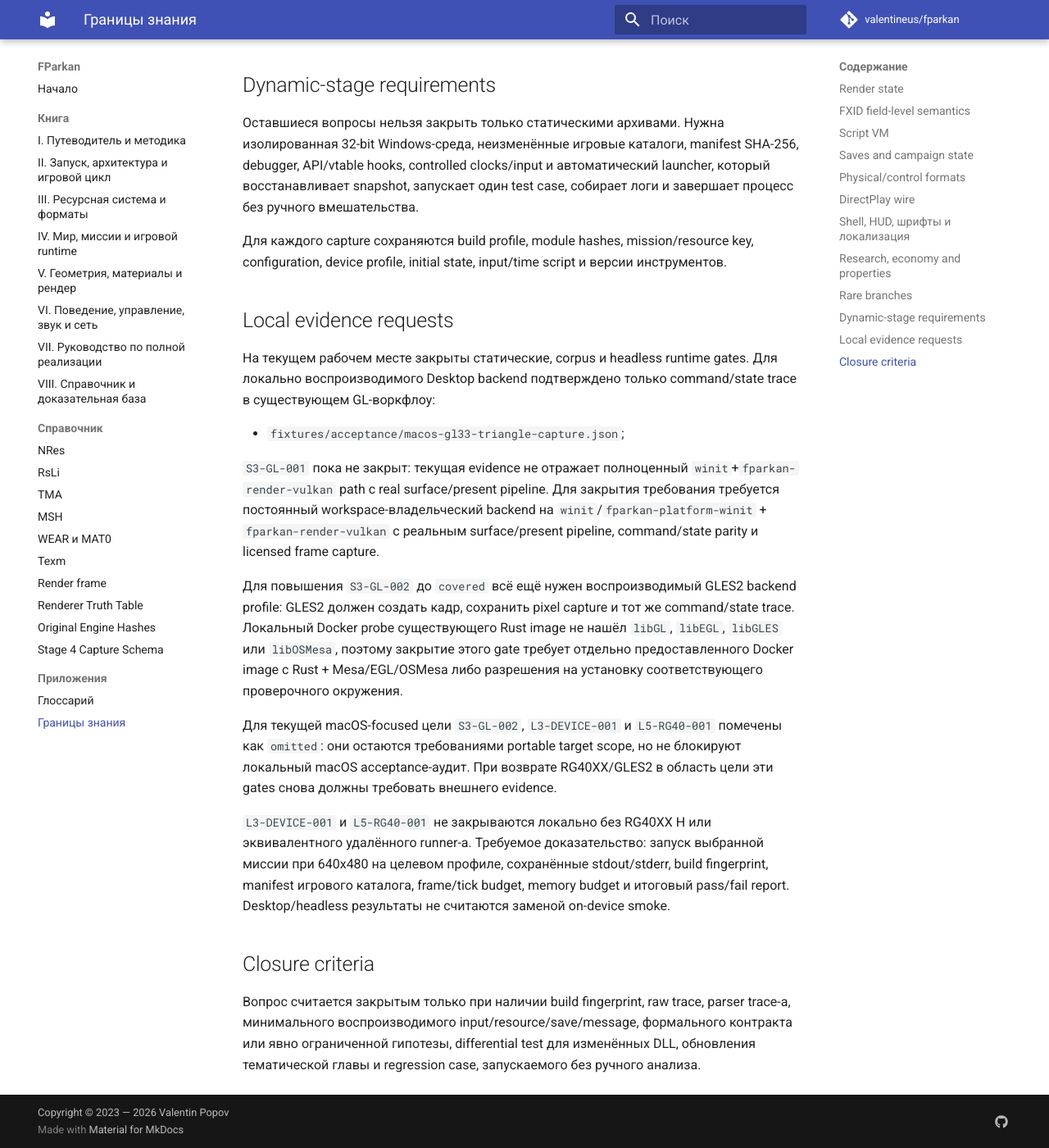
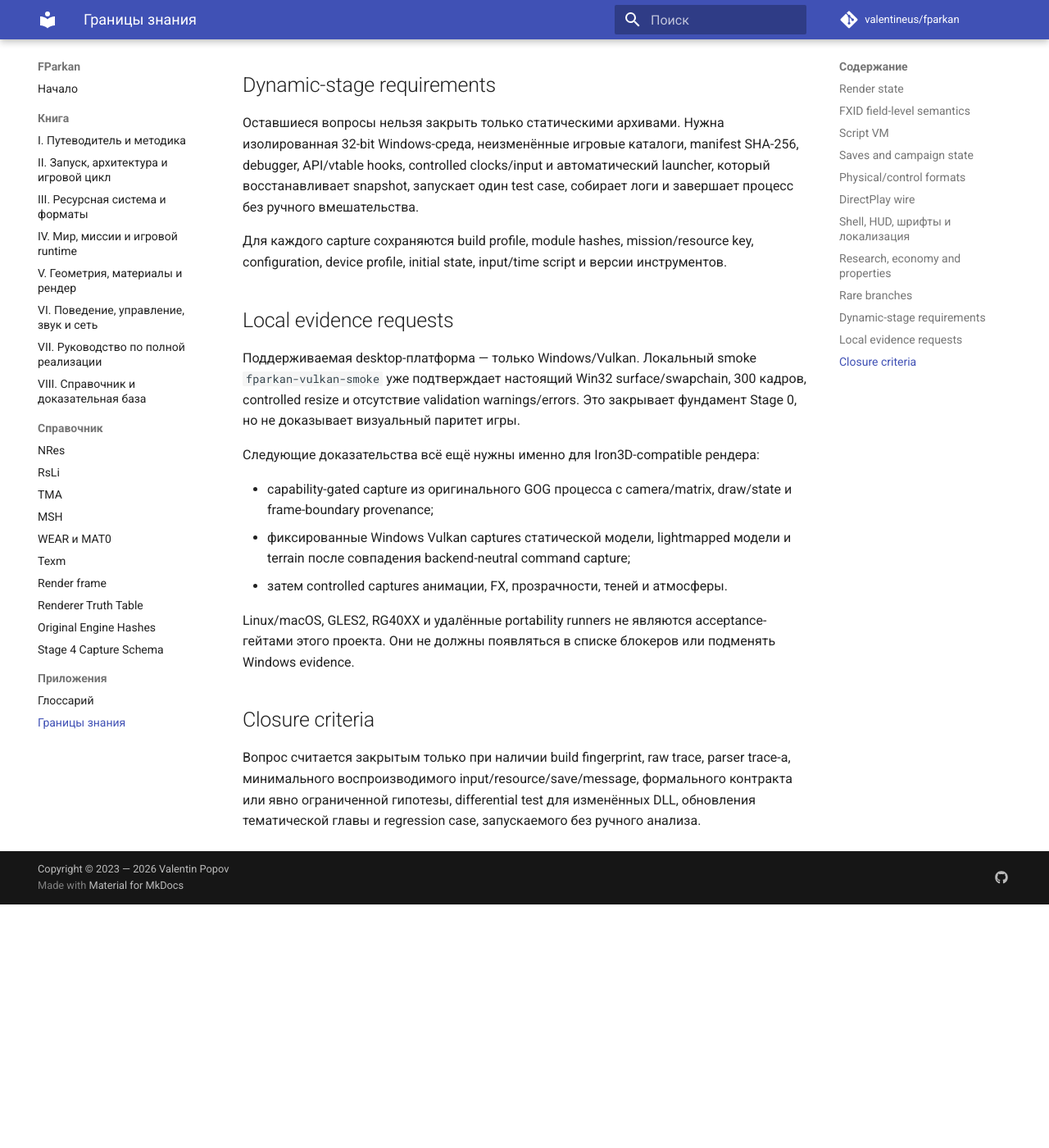
Before and after one commit to valentineus/fparkan, an MkDocs documentation site: the page built from docs/appendices/knowledge-boundaries.md, in a window 1280 px wide and 1400 px high, scrolled down 2587 px. Shown: the whole window at 82% size. Built offline with MkDocs 1.6.1 and Material for MkDocs 9.7.7, drawn with Linux system fonts in a browser that asks for light colours; comment, search, counter and statistics services are not loaded; after the commit the page ends 3690 px from its top, so only the background shows below that.

Commit message:
docs: reconcile Notion knowledge gaps

```diff
--- a/docs/appendices/knowledge-boundaries.md
+++ b/docs/appendices/knowledge-boundaries.md
@@ -113,36 +113,22 @@ key, configuration, device profile, initial state, input/time script и верс
 
 ## Local evidence requests
 
-На текущем рабочем месте закрыты статические, corpus и headless runtime gates.
-Для локально воспроизводимого Desktop backend подтверждено только command/state trace
-в существующем GL-воркфлоу:
+Поддерживаемая desktop-платформа — только Windows/Vulkan. Локальный smoke
+`fparkan-vulkan-smoke` уже подтверждает настоящий Win32 surface/swapchain,
+300 кадров, controlled resize и отсутствие validation warnings/errors.
+Это закрывает фундамент Stage 0, но не доказывает визуальный паритет игры.
 
-- `fixtures/acceptance/macos-gl33-triangle-capture.json`;
+Следующие доказательства всё ещё нужны именно для Iron3D-compatible рендера:
 
-`S3-GL-001` пока не закрыт: текущая evidence не отражает полноценный
-`winit`+`fparkan-render-vulkan` path с real surface/present pipeline.
-Для закрытия требования требуется постоянный workspace-владельческий backend на
-`winit`/`fparkan-platform-winit` + `fparkan-render-vulkan` с реальным
-surface/present pipeline, command/state parity и licensed frame capture.
+- capability-gated capture из оригинального GOG процесса с camera/matrix,
+  draw/state и frame-boundary provenance;
+- фиксированные Windows Vulkan captures статической модели, lightmapped модели
+  и terrain после совпадения backend-neutral command capture;
+- затем controlled captures анимации, FX, прозрачности, теней и атмосферы.
 
-Для повышения `S3-GL-002` до `covered` всё ещё нужен воспроизводимый GLES2
-backend profile: GLES2 должен создать кадр, сохранить pixel capture и тот же
-command/state trace. Локальный Docker probe существующего Rust image не нашёл
-`libGL`, `libEGL`, `libGLES` или `libOSMesa`, поэтому закрытие этого gate требует
-отдельно предоставленного Docker image с Rust + Mesa/EGL/OSMesa либо разрешения
-на установку соответствующего проверочного окружения.
-
-Для текущей macOS-focused цели `S3-GL-002`, `L3-DEVICE-001` и `L5-RG40-001`
-помечены как `omitted`: они остаются требованиями portable target scope, но не
-блокируют локальный macOS acceptance-аудит. При возврате RG40XX/GLES2 в область
-цели эти gates снова должны требовать внешнего evidence.
-
-`L3-DEVICE-001` и `L5-RG40-001` не закрываются локально без RG40XX H или
-эквивалентного удалённого runner-а. Требуемое доказательство: запуск выбранной
-миссии при 640x480 на целевом профиле, сохранённые stdout/stderr, build
-fingerprint, manifest игрового каталога, frame/tick budget, memory budget и
-итоговый pass/fail report. Desktop/headless результаты не считаются заменой
-on-device smoke.
+Linux/macOS, GLES2, RG40XX и удалённые portability runners не являются
+acceptance-гейтами этого проекта. Они не должны появляться в списке блокеров
+или подменять Windows evidence.
 
 ## Closure criteria
 
```
Also changed, not shown: docs/appendices/saves-campaign.md (added, +50 -0 lines), docs/appendices/script-vm.md (added, +50 -0 lines), docs/appendices/ui-shell.md (added, +74 -0 lines), docs/baseline/notion-reconciliation.md (added, +30 -0 lines), docs/index.md (+4 -3 lines).
